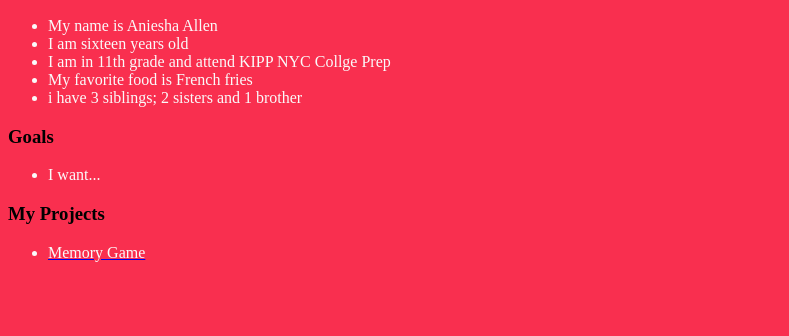
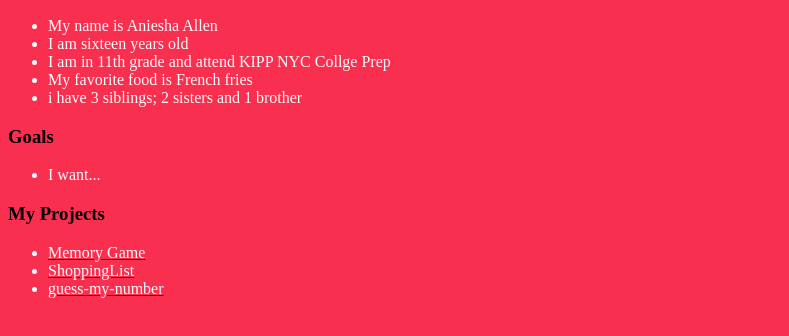
Before and after one commit to anieshaa/anieshaa.github.io, a plain HTML site: page index.html in a window 1280 px wide. Shown: the part 110-446 px from the top of the page, without its empty margins (0-789 px from the left). Drawn offline with Linux system fonts and the light colour scheme.

Commit message:
Update index.html

```diff
--- a/index.html
+++ b/index.html
@@ -21,6 +21,8 @@
     <h3>My Projects</h3>
     <ul>
       <a href="memory/index.html"><li>Memory Game</li></a>
+      <a href="ShoppingList/index.html"><li>ShoppingList</li></a>
+      <a href="guess-my-number/index.html"><li>guess-my-number</li></a>
     </ul>
   </body>
   </html>
```
